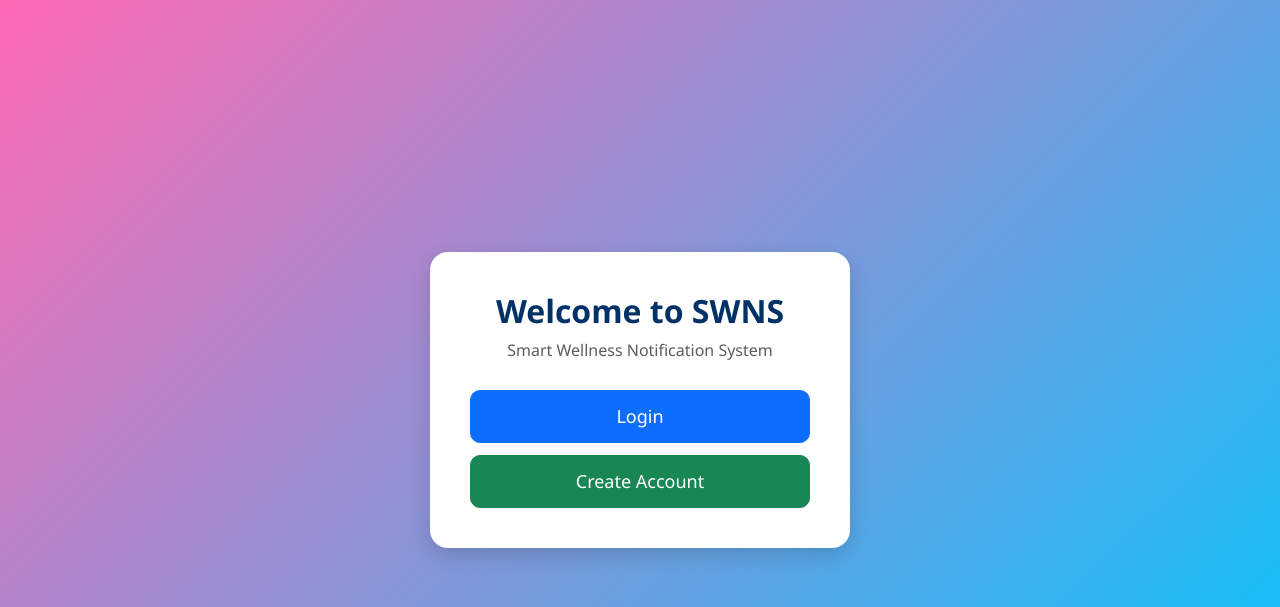
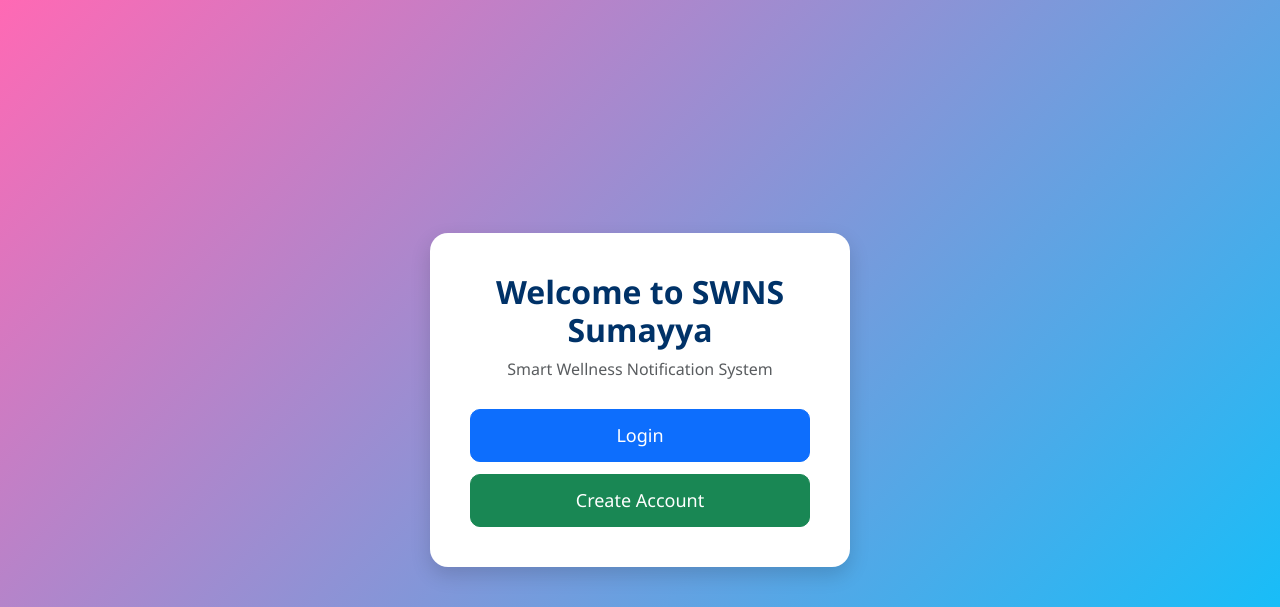
Before and after one commit to md-Noorbanu/fsd_project_final, a Django app: page / in a window 1280 px wide. Shown: the top 607 px of the page. Run offline with Django 5.2, Linux system fonts and the light colour scheme.

Commit message:
changed name in home page

```diff
--- a/myapp/templates/myapp/homepage.html
+++ b/myapp/templates/myapp/homepage.html
@@ -44,7 +44,7 @@
 <body>
 
 <div class="welcome-card">
-    <h2>Welcome to SWNS</h2>
+    <h2>Welcome to SWNS Sumayya</h2>
     <p class="text-muted">Smart Wellness Notification System</p>
 
     <a href="{% url 'login' %}" class="btn btn-primary btn-custom">Login</a>
```
